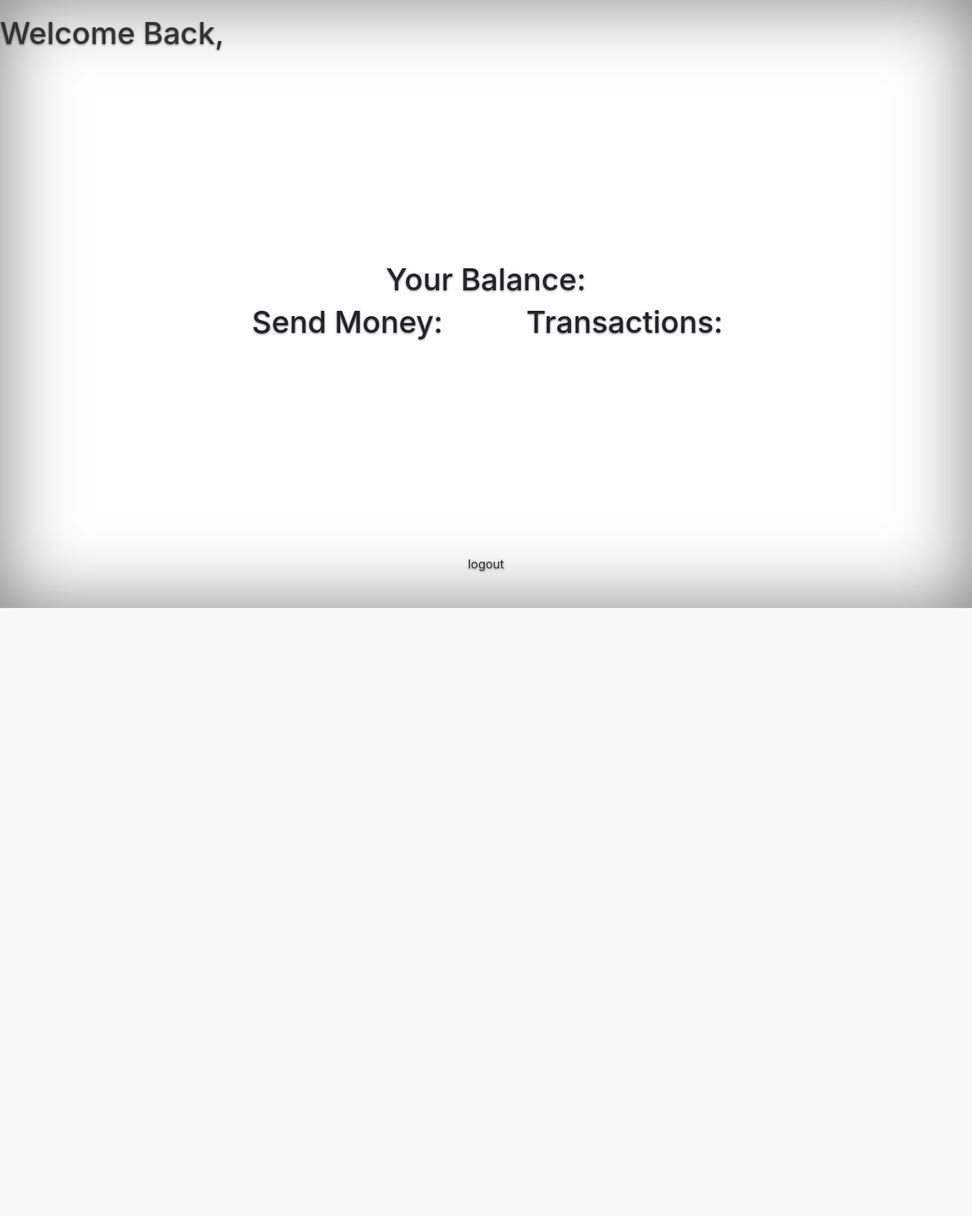
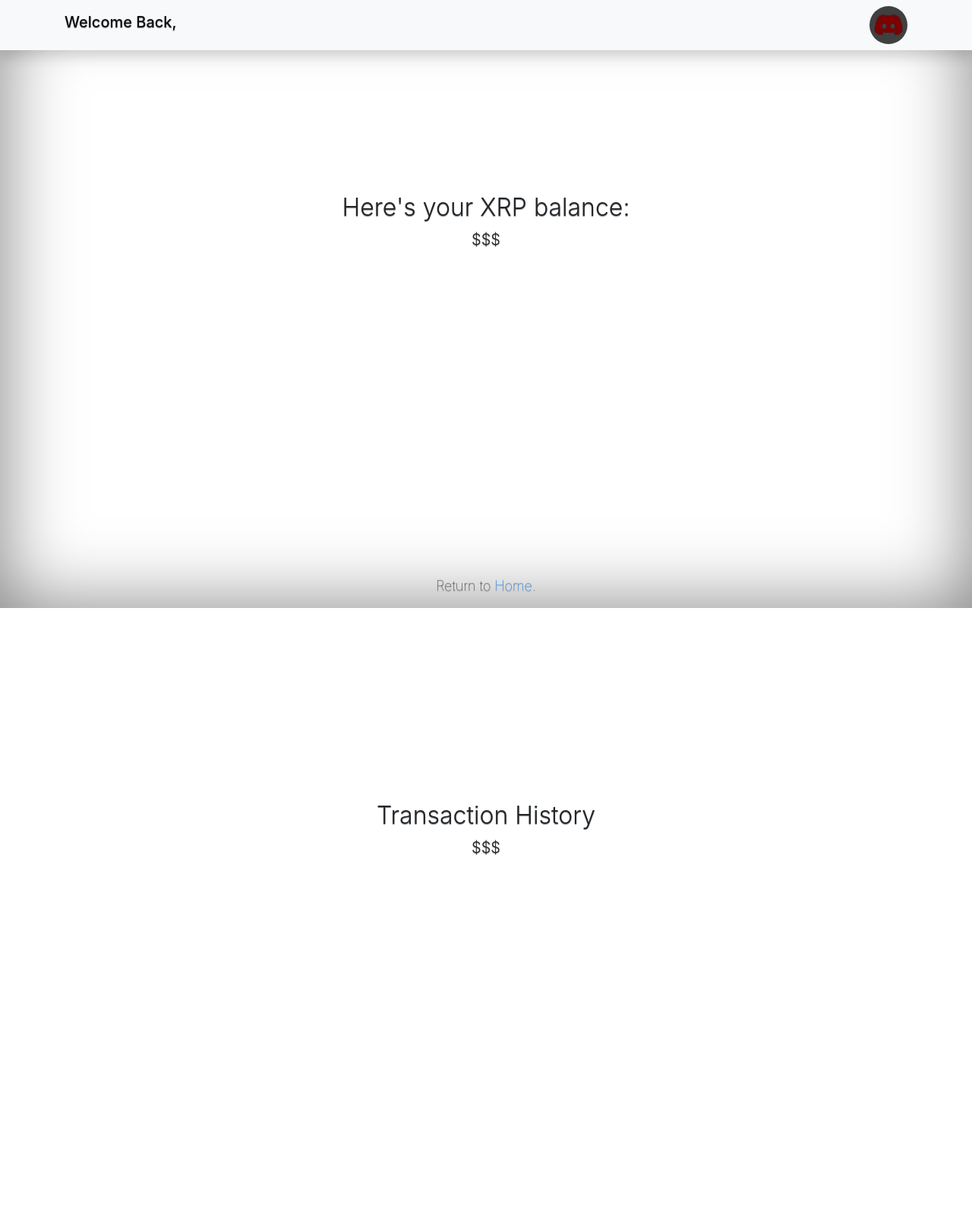
Before and after one commit to littleg13/HackKU2020, a PHP site: page /OAuth2/indexReturn.html in a window 1280 px wide. Shown: the whole page at 76% size. Before the commit the page ends 800 px from the top, so only its background shows below. Run offline with PHP 8.4, Linux system fonts and the light colour scheme.

Commit message:
updates to php and html

```diff
--- a/WebServer/OAuth2/indexReturn.html
+++ b/WebServer/OAuth2/indexReturn.html
@@ -7,144 +7,51 @@
     <meta name="description" content="Mooxter">
     <meta name="author" content="Nick, Grady, Cameron, Eric">
 
-    <style>
-a,
-a:focus,
-a:hover {
-  color: #fff;
-}
-
-/* Custom default button */
-.btn-default,
-.btn-default:hover,
-.btn-default:focus {
-  color: #333;
-  text-shadow: none; /* Prevent inheritance from `body` */
-  background-color: #E5E7E9;
-  border: 1px solid #fff;
-}
-
-/*
- * Base structure
- */
-
-html,
-body {
-  height: 100%;
-  background-color: #333;
-}
-body {
-  color: #fff;
-  text-align: center;
-  text-shadow: 0 1px 3px rgba(0, 0, 0, .5);
-}
-
-/* Extra markup and styles for table-esque vertical and horizontal centering */
-.site-wrapper {
-  display: table;
-  width: 100%;
-  height: 100%; /* For at least Firefox */
-  min-height: 100%;
-  -webkit-box-shadow: inset 0 0 100px rgba(0, 0, 0, .5);
-  box-shadow: inset 0 0 100px rgba(0, 0, 0, .5);
-}
-.site-wrapper-inner {
-  display: table-cell;
-  vertical-align: top;
-  text-align: center;
-}
-.cover-container {
-  margin-right: auto;
-  margin-left: auto;
-}
-
-/* Padding for spacing */
-.inner {
-  padding: 30px;
-}
-
-/*
- * Cover
- */
-
-.cover {
-  padding: 0 20px;
-}
-.cover .btn-lg {
-  padding: 10px 20px;
-  font-weight: 700;
-}
-
-.masthead,
-.mastfoot {
-  color: #333;
-}
-/*
- * Affix and center
- */
-
-@media (min-width: 768px) {
-
-  .masthead {
-	  position: fixed;
-	  top: 20px;
-  }
-  .mastfoot {
-    position: fixed;
-    bottom: 0;
-  }
-  .row,
-  .site-wrapper-inner {
-    vertical-align: middle; /* Start the vertical centering */
-  }
-  .masthead,
-  .mastfoot,
-  .cover-container {
-    width: 100%; /* Must be percentage or pixels for horizontal alignment */
-  }
-}
-
-@media (min-width: 992px) {
-  .masthead,
-  .mastfoot,
-  .cover-container {
-    width: 700px;
-  }
-}
-	</style>
-
+    <link href="style.css" rel="stylesheet">
     <link rel="stylesheet" href="https://stackpath.bootstrapcdn.com/bootstrap/4.1.3/css/bootstrap.min.css" integrity="sha384-MCw98/SFnGE8fJT3GXwEOngsV7Zt27NXFoaoApmYm81iuXoPkFOJwJ8ERdknLPMO" crossorigin="anonymous">
 </head>
 
 <body>
-	<div class="masthead">
-		<h1 class="cover-heading" id="username_id">Welcome Back, </h1>
+  <nav class="navbar navbar-expand-lg navbar-light bg-light shadow fixed-top">
+    <div class="container">
+      <h4 class="navbar-brand" id="username_id">Welcome Back, </h4>
+      <img class="test rounded-circle" id="user_avatar" src="download.jpeg">
     </div>
-    <div class="site-wrapper">
-        <div class="site-wrapper-inner">
-          <div class="cover-container">
+  </nav>
 
-            <div class="inner cover">
-			  <h1 class="cover-heading" id="balance_id">Your Balance: </h1>
-			</div>
-			<div class="cover-container">
-			  <div class="row">
-				<div class="col-md-6">
-					<h1 class="cover-heading" id="send_id">Send Money: </h1>
-				</div>
-				<div class="col-md-6">
-					<h1 class="cover-heading" id="transaction_id">Transactions: </h1>
+  <header class="masthead">
+    <div class="container h-100">
+      <div class="row h-75 align-items-center">
+        <div class="col-12 text-center">
+          <h2 class="font-weight-light">Here's your XRP balance:</h2>
+          <p class="lead" id="balance">$$$</p>
         </div>
       </div>
     </div>
-            <div class="mastfoot">
-              <div class="inner">
-                <p>logout</p>
+  </header>
+
+  <div class="container h-100">
+    <div class="row h-75 align-items-center">
+      <div class="col-12 text-center">
+        <h2 class="font-weight-light">Transaction History</h2>
+        <p class="lead" id="balance">$$$</p>
       </div>
     </div>
   </div>
+
+  <div class="mastfoot">
+    <div class="inner">
+      <p>Return to <a href="../index.html">Home</a>.</p>
     </div>
   </div>
+
+
+
+
+
+
+
+
     <script src="https://code.jquery.com/jquery-1.12.4.min.js" integrity="sha384-nvAa0+6Qg9clwYCGGPpDQLVpLNn0fRaROjHqs13t4Ggj3Ez50XnGQqc/r8MhnRDZ" crossorigin="anonymous"></script>
     <script>window.jQuery || document.write('<script src="../../assets/js/vendor/jquery.min.js"><\/script>')</script>
 </body>
--- a/WebServer/OAuth2/style.css
+++ b/WebServer/OAuth2/style.css
@@ -1,22 +1,46 @@
+.masthead {
+    height: 100vh;
+    min-height: 500px;
+    -webkit-box-shadow: inset 0 0 100px rgba(0, 0, 0, .5);
+    box-shadow: inset 0 0 100px rgba(0, 0, 0, .5);
+  }
+
+  body {
+    color: #fff;
+    text-align: center;
+    text-shadow: 0 1px 1px rgba(0, 0, 0, .5);
+  }
+
+.mastfoot {
+    width: 100%;
+    font-size: large;
+    color: #333;
+    text-align: center;
+    font-weight: lighter;
+    position: fixed;
+    bottom: 0;
+}
+
+.test {
+    width: 50px;
+}
+/*
+
 a,
 a:focus,
 a:hover {
   color: #fff;
 }
 
-/* Custom default button */
 .btn-default,
 .btn-default:hover,
 .btn-default:focus {
   color: #333;
-  text-shadow: none; /* Prevent inheritance from `body` */
+  text-shadow: none;
   background-color: #E5E7E9;
   border: 1px solid #fff;
 }
 
-/*
- * Base structure
- */
 
 html,
 body {
@@ -29,12 +53,12 @@
   text-shadow: 0 1px 3px rgba(0, 0, 0, .5);
 }
 
-/* Extra markup and styles for table-esque vertical and horizontal centering */
 .site-wrapper {
   display: table;
   width: 100%;
-  height: 100%; /* For at least Firefox */
+  height: 100%;
   min-height: 100%;
+  padding-top: 100px;
   -webkit-box-shadow: inset 0 0 100px rgba(0, 0, 0, .5);
   box-shadow: inset 0 0 100px rgba(0, 0, 0, .5);
 }
@@ -48,14 +72,10 @@
   margin-left: auto;
 }
 
-/* Padding for spacing */
 .inner {
   padding: 30px;
 }
 
-/*
- * Cover
- */
 
 .cover {
   padding: 0 20px;
@@ -69,28 +89,21 @@
 .mastfoot {
   color: #333;
 }
-/*
- * Affix and center
- */
 
 @media (min-width: 768px) {
 
-  .masthead {
-	  position: fixed;
-	  top: 20px;
-  }
   .mastfoot {
     position: fixed;
     bottom: 0;
   }
-  .row,
+
   .site-wrapper-inner {
-    vertical-align: middle; /* Start the vertical centering */
+    vertical-align: baseline;
   }
   .masthead,
   .mastfoot,
   .cover-container {
-    width: 100%; /* Must be percentage or pixels for horizontal alignment */
+    width: 100%;
   }
 }
 
@@ -101,3 +114,27 @@
     width: 700px;
   }
 }
+*/
+
+/*
+    <div class="site-wrapper">
+        <div class="site-wrapper-inner">
+          <div class="cover-container">
+            <div class="inner cover">
+              <h1 class="cover-heading" id="balance_id">Your Balance: </h1>
+            </div>
+			      <div class="cover-container">
+			        <div class="row">
+				        <div class="col-md-6">
+					        <h1 class="cover-heading" id="send_id">Send Money: </h1>
+				        </div>
+				        <div class="col-md-6">
+					        <h1 class="cover-heading" id="transaction_id">Transactions: </h1>
+				        </div>
+              </div>
+
+            </div>
+          </div>
+        </div>
+    </div>
+*/
--- a/WebServer/styles.css
+++ b/WebServer/styles.css
@@ -34,7 +34,7 @@
 body {
   color: #fff;
   text-align: center;
-  text-shadow: 0 1px 3px rgba(0, 0, 0, .5);
+  text-shadow: 0 1px 1px rgba(0, 0, 0, .5);
 }
 
 /* Extra markup and styles for table-esque vertical and horizontal centering */
```
Also changed, not shown: WebServer/OAuth2/index.php (+6 -2 lines), WebServer/OAuth2/download.jpeg (added). Lines whose indentation alone changed are shown as unchanged.
